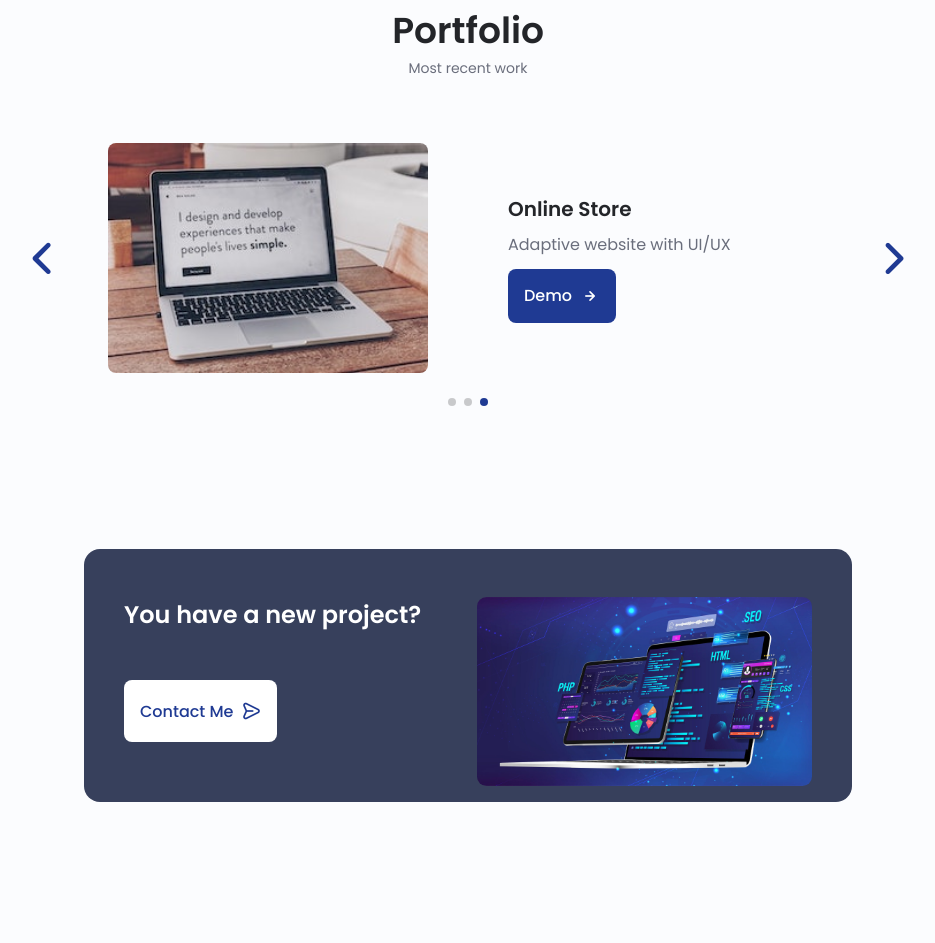
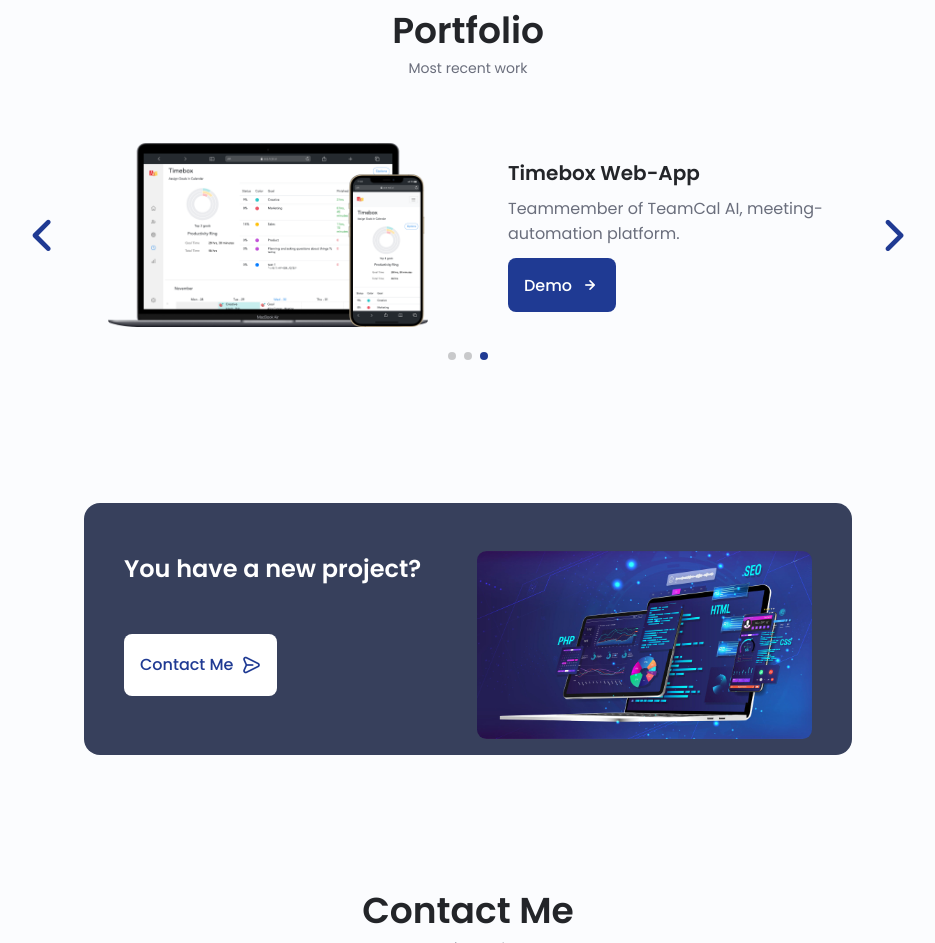
Before and after one commit to wladioluz/portfolio.v3, a plain HTML site: page index.html in a window 1280 px wide. Shown: the part 2431-3374 px from the top of the page, without its empty margins (172-1107 px from the left). Drawn offline with nearby package versions, Linux system fonts and the light colour scheme.

Commit message:
portfolio update

```diff
--- a/index.html
+++ b/index.html
@@ -642,11 +642,11 @@
                     <div class="swiper-wrapper">
                         <!-- PORTFOLIO 1 -->
                         <div class="portfolio__content grid swiper-slide">
-                            <img src="assets/img/website.jpg" alt="" class="portfolio__img">
+                            <img src="assets/img/wladp-netlify-app-snapshot.png" alt="" class="portfolio__img">
 
                             <div class="portfolio__data">
-                                <h3 class="portfolio__title">Modern Website</h3>
-                                <p class="portfolio__description">Adaptive website with UI/UX</p>
+                                <h3 class="portfolio__title">Modern Portfolio Website</h3>
+                                <p class="portfolio__description">Adaptive website with UI/UX, Dark/Light themes</p>
                                 <a href="#" class="button button--flex button--small portfolio__button">
                                     Demo
                                     <i class="uil uil-arrow-right button__icon"></i>
@@ -656,12 +656,12 @@
 
                         <!-- PORTFOLIO 2 -->
                         <div class="portfolio__content grid swiper-slide">
-                            <img src="assets/img/website.jpg" alt="" class="portfolio__img">
+                            <img src="assets/img/wladioluz-github-io-snapshot.png" alt="" class="portfolio__img">
 
                             <div class="portfolio__data">
-                                <h3 class="portfolio__title">Brand Design</h3>
-                                <p class="portfolio__description">Adaptive website with UI/UX</p>
-                                <a href="#" class="button button--flex button--small portfolio__button">
+                                <h3 class="portfolio__title">Portfolio Website</h3>
+                                <p class="portfolio__description">My first try of responsive website with UI/UX</p>
+                                <a href="https://wladioluz.github.io/portfolio/index.html" class="button button--flex button--small portfolio__button">
                                     Demo
                                     <i class="uil uil-arrow-right button__icon"></i>
                                 </a>
@@ -669,13 +669,13 @@
                         </div>
 
                         <!-- PORTFOLIO 3 -->
-                        <div class="portfolio__content grid swiper-slide">
-                            <img src="assets/img/website.jpg" alt="" class="portfolio__img">
+                        <div class="portfolio__content grid swiper-slide" hidden>
+                            <img src="assets/img/timebox.png" alt="" class="portfolio__img">
 
                             <div class="portfolio__data">
-                                <h3 class="portfolio__title">Online Store</h3>
-                                <p class="portfolio__description">Adaptive website with UI/UX</p>
-                                <a href="#" class="button button--flex button--small portfolio__button">
+                                <h3 class="portfolio__title">Timebox Web-App</h3>
+                                <p class="portfolio__description">Teammember of TeamCal AI, meeting-automation platform.</p>
+                                <a href="https://teamcalendar.ai/product" class="button button--flex button--small portfolio__button">
                                     Demo
                                     <i class="uil uil-arrow-right button__icon"></i>
                                 </a>
```
Also changed, not shown: assets/img/timebox.png (added), assets/img/wladioluz-github-io-snapshot.png (added), assets/img/wladp-netlify-app-snapshot.png (added), 2 other files.
